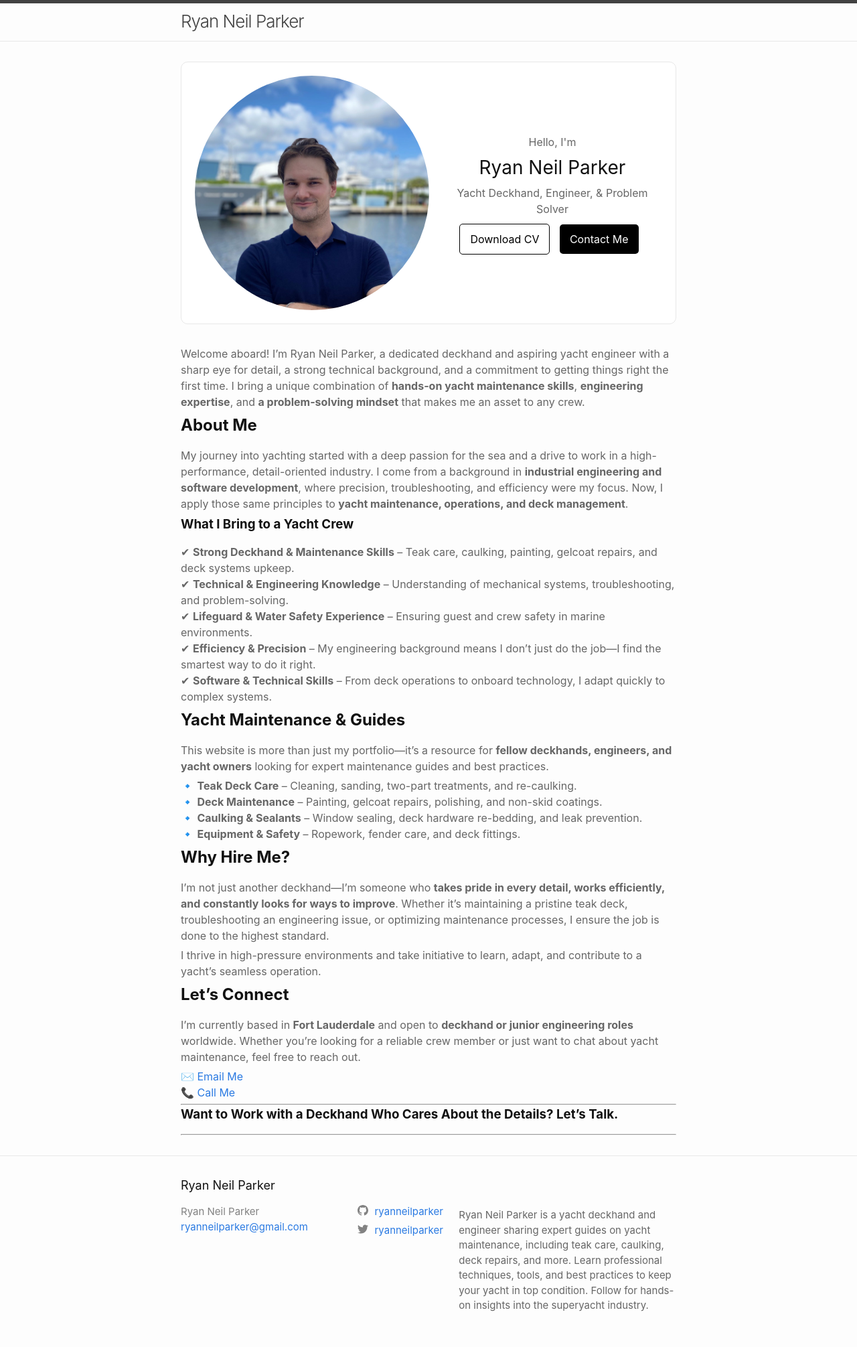
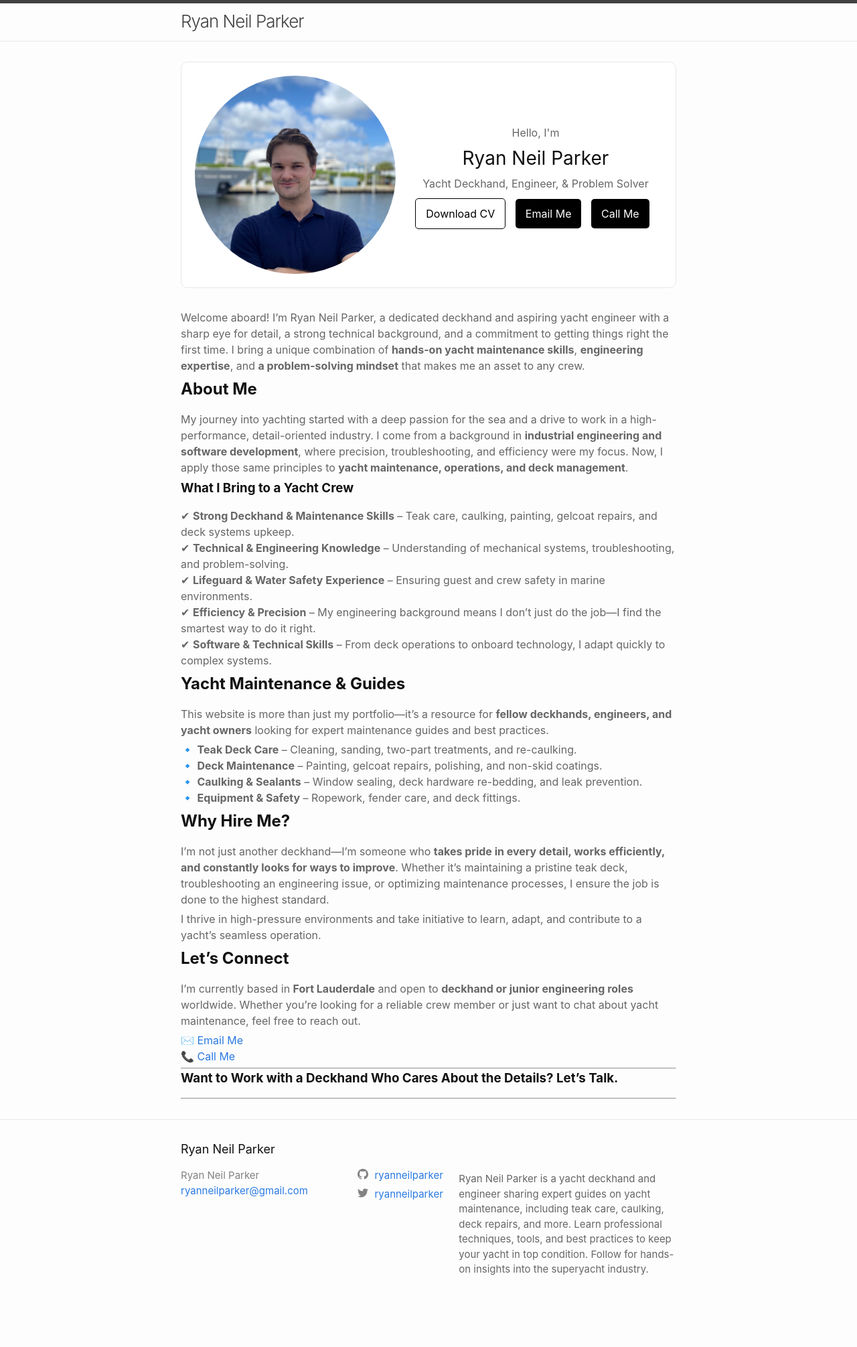
Before and after one commit to ryanneilparker/ryanneilparker.github.io, a Jekyll site: the page built from index.markdown, in a window 1280 px wide. Shown: the whole page at 67% size. Built offline with Jekyll 4.4.1, drawn with Linux system fonts in a browser that asks for light colours; after the commit the page ends 1957 px from its top, so only the background shows below that.

Commit message:
Add contact buttons

```diff
--- a/_layouts/home.html
+++ b/_layouts/home.html
@@ -10,8 +10,9 @@ layout: default
             <h1>Ryan Neil Parker</h1>
             <p>Yacht Deckhand, Engineer, & Problem Solver</p>
             <div class="buttons">
-                <a href="#" class="btn btn-download">Download CV</a>
-                <a href="#" class="btn btn-contact">Contact Me</a>
+                <a href="/assets/ryan-neil-parker-cv.pdf" class="btn btn-download" download>Download CV</a>
+                <a href="mailto:ryanneilparker@gmail.com" class="btn btn-contact">Email Me</a>
+                <a href="tel:+19542261314" class="btn btn-contact">Call Me</a>
             </div>
         </div>
     </div>
@@ -53,8 +54,8 @@ layout: default
 	    margin-bottom: 2rem;
         }
         .profile-img {
-            width: 350px;
-            height: 350px;
+            max-width: 300px;
+            max-height: 300px;
             border-radius: 50%;
             object-fit: cover;
             margin-right: 20px;
@@ -81,6 +82,9 @@ layout: default
             margin-right: 10px;
             display: inline-block;
         }
+	.btn:visited {
+	    color: grey;
+	}
         .btn-download {
             background-color: white;
 	    border: 1px solid black;
@@ -93,4 +97,9 @@ layout: default
 	.btn-contact:hover {
 	    color: white;
 	}
+        @media (max-width: 768px) {
+	    .header {
+	        flex-direction: column;
+		    }
+        }
 </style>
```
Also changed, not shown: 1 other file.
